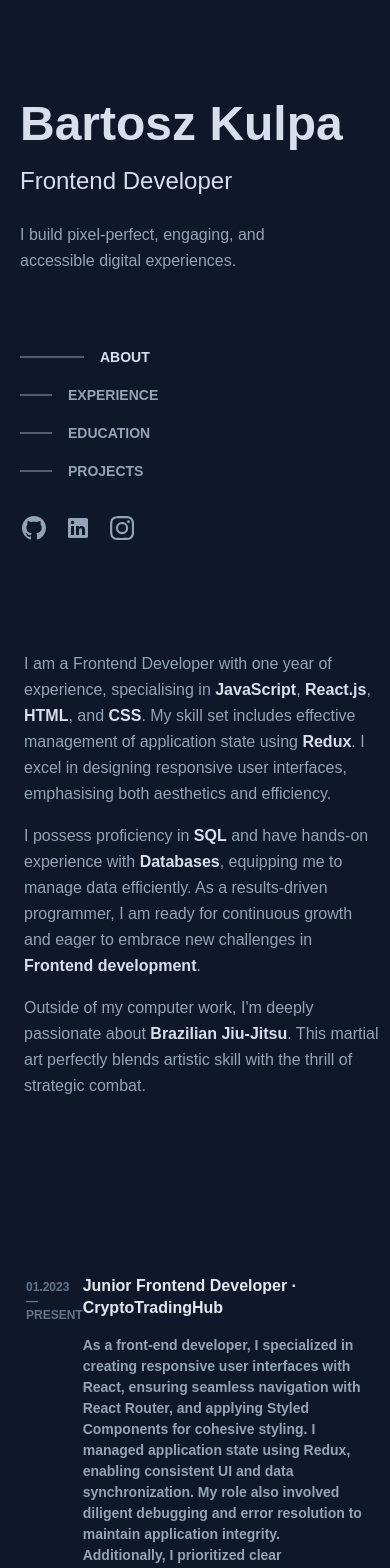
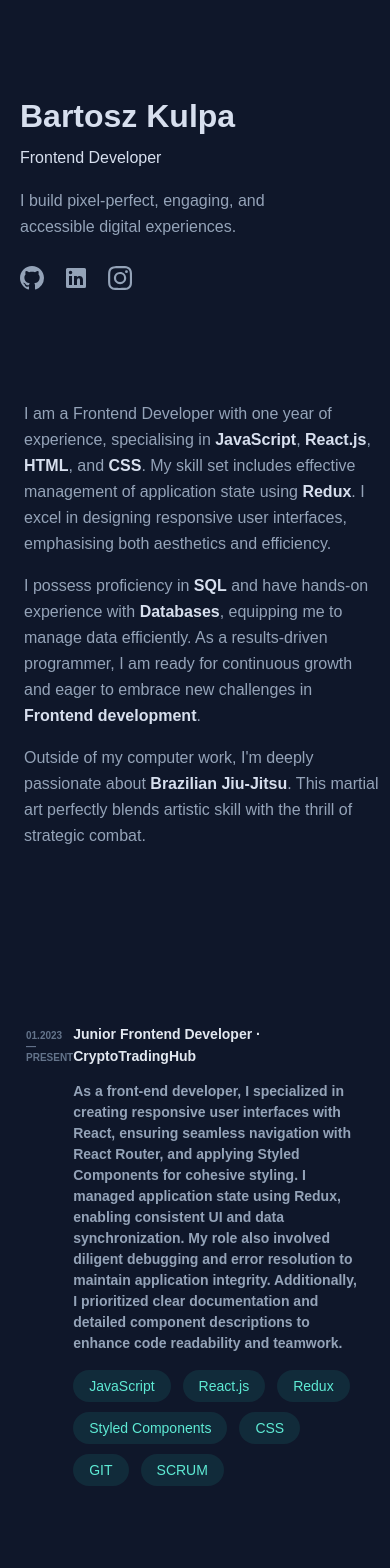
Before and after one commit to bkulpa/portfolio, a React (Create React App) app: page / in a window 390 px wide. Shown: the top 1568 px of the page. Built offline with nearby package versions, Linux system fonts and the light colour scheme.

Commit message:
fixed css

```diff
--- a/src/App.css
+++ b/src/App.css
@@ -37,3 +37,9 @@ body::-webkit-scrollbar {
 .hovered__element.on-hover {
   color: rgb(94, 234, 212);
 }
+
+@media (max-width: 768px) {
+  .hovered__element.on-hover {
+    color: rgb(215, 223, 238);
+  }
+}
--- a/src/components/experience-field/experience-field.styles.jsx
+++ b/src/components/experience-field/experience-field.styles.jsx
@@ -1,4 +1,6 @@
 import styled from "styled-components";
+
+const mobileBreakpoint = "768px";
 
 export const AboutField = styled.div`
   margin-bottom: 144px;
@@ -65,6 +67,14 @@ export const ExperienceFieldMainBox = styled.div`
     background-color: #112240;
     box-shadow: 0 -4px 8px rgba(0, 0, 0, 0.1);
   }
+
+  @media (max-width: ${mobileBreakpoint}) {
+    &:hover {
+      background-color: transparent;
+      box-shadow: none;
+    }
+    font-size: 10px;
+  }
 `;
 
 export const ExperienceFieldDescription = styled.div`
--- a/src/components/home/home.styles.jsx
+++ b/src/components/home/home.styles.jsx
@@ -34,8 +34,6 @@ export const LeftContainer = styled.div`
     min-width: auto;
     width: calc(100% - 20px);
     margin: 0 auto;
-    /* padding-left: 10px;
-    padding-right: 10px; */
   }
 `;
 
@@ -73,6 +71,6 @@ export const IconsContainer = styled.div`
   @media (max-width: ${mobileBreakpoint}) {
     position: static;
     margin-bottom: 0;
-    padding-left: 2px;
+    /* padding-left: 2px; */
   }
 `;
--- a/src/components/menu/menu.styled.jsx
+++ b/src/components/menu/menu.styled.jsx
@@ -5,6 +5,10 @@ export const MenuList = styled.ul`
   list-style: none;
   margin-top: 64px;
   padding-left: 0;
+
+  @media (max-width: 768px) {
+    display: none;
+  }
 `;
 
 export const MenuElement = styled.li`
--- a/src/components/styled-tags/styled-h1.styles.jsx
+++ b/src/components/styled-tags/styled-h1.styles.jsx
@@ -1,5 +1,6 @@
 import styled from "styled-components";
 
+const mobileBreakpoint = "768px";
 const StyledH1 = styled.h1`
   color: rgb(215, 223, 238);
   font-weight: 700;
@@ -7,6 +8,10 @@ const StyledH1 = styled.h1`
   line-height: 1;
   margin: 0;
   padding: 0;
+
+  @media (max-width: ${mobileBreakpoint}) {
+    font-size: 2rem;
+  }
 `;
 
 export default StyledH1;
--- a/src/components/styled-tags/styled-h2.styles.jsx
+++ b/src/components/styled-tags/styled-h2.styles.jsx
@@ -1,12 +1,18 @@
 import styled from "styled-components";
+
+const mobileBreakpoint = "768px";
 
 const StyledH2 = styled.h2`
   color: #d7dfee;
   font-weight: 500;
-  font-size: 1.25;
+  font-size: 1.25rem;
   line-height: 1.75;
   margin-top: 12px;
   padding: 0;
+
+  @media (max-width: ${mobileBreakpoint}) {
+    font-size: 1rem;
+  }
 `;
 
 export default StyledH2;
--- a/src/components/styled-tags/styled-h3.styles.jsx
+++ b/src/components/styled-tags/styled-h3.styles.jsx
@@ -1,10 +1,16 @@
 import styled from "styled-components";
+
+const mobileBreakpoint = "768px";
 
 const StyledH3 = styled.h3`
   color: rgb(226, 232, 240);
   font-size: 16px;
   font-weight: bold;
   line-height: 22px;
+
+  @media (max-width: ${mobileBreakpoint}) {
+    font-size: 14px;
+  }
 `;
 
 export default StyledH3;
```
